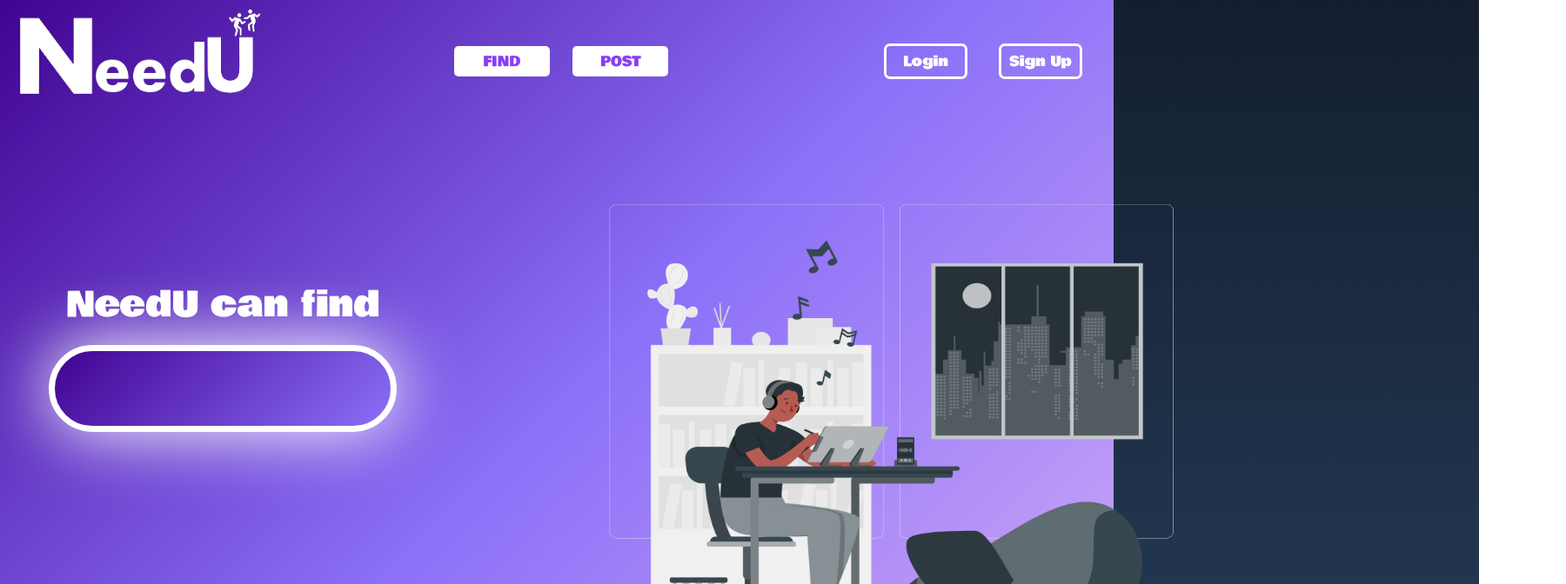
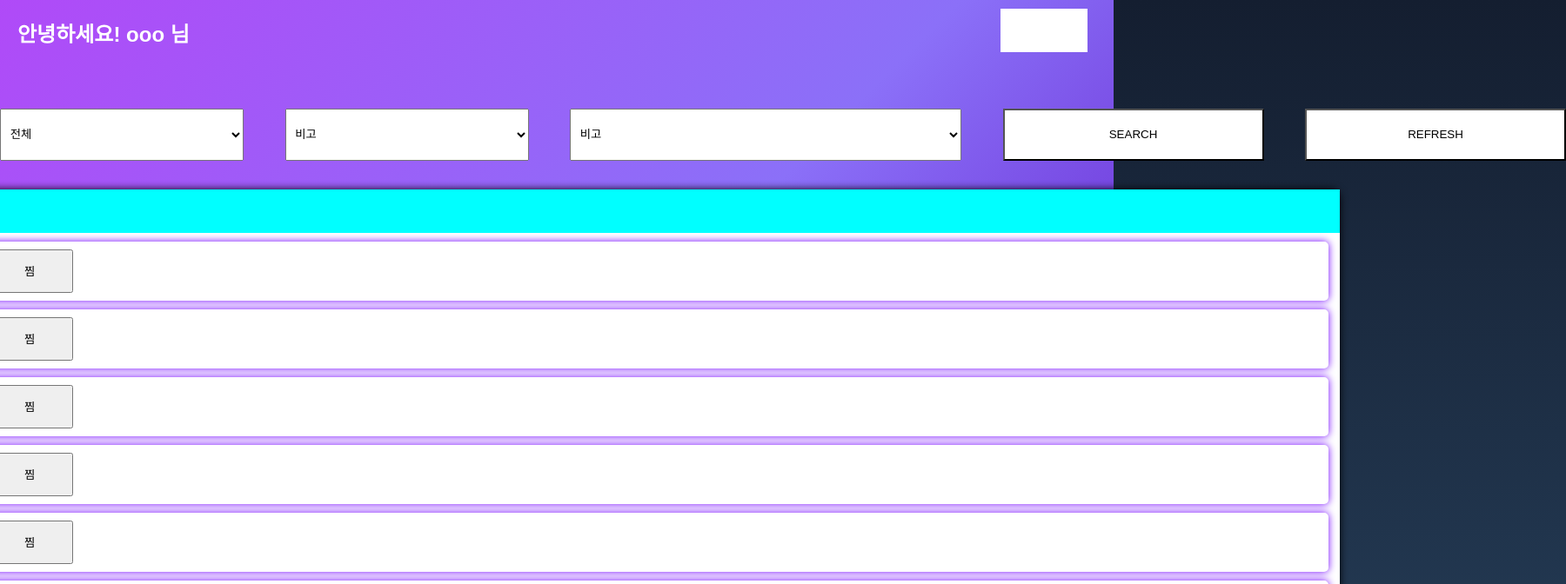
Before and after one commit to ho-sick99/need-u, a React (Create React App) app in the folder need-u-frontend/: page / in a window 1280 px wide. Both pictures are taken after a click on the element "FIND". Shown: the top 672 px of the page at 87% size, 1800 px wide, since content can reach past the window. Built offline with nearby package versions, Linux system fonts and the light colour scheme.

Commit message:
board(게시판 레이아웃 작업 완료)

```diff
--- a/need-u-frontend/src/App.js
+++ /dev/null
@@ -1,13 +0,0 @@
-import Home from './component/home_structure/home.js'
-import './App.css';
-
-function App() {
-
-  return (
-    <div className="App">
-      <Home></Home>
-    </div>
-  );
-}
-
-export default App;
--- /dev/null
+++ b/need-u-frontend/src/App.jsx
@@ -0,0 +1,28 @@
+import Home from './component/home_structure/home.js'
+import Board from './component/board_structure/board.js'
+import store from './home_store.js'
+import './App.css';
+import React, { Component, useState } from "react";
+
+
+export default class App extends Component{
+
+    state = {number:store.getState().number}
+
+    constructor(props){
+      super(props);
+      store.subscribe(function(){ // subscribe는 store가 변할때 마다 호출이 된다.
+          this.setState({number:store.getState().number});
+      }.bind(this));
+    }
+
+    render() {
+    return (
+      <div className="App">
+
+        {this.state.number !== 5 && <Home></Home>}
+        {this.state.number === 5 && <Board></Board>}
+      </div>
+    );
+  }
+}
--- /dev/null
+++ b/need-u-frontend/src/component/board_structure/board.css
@@ -0,0 +1,3 @@
+.board_body{
+    background: linear-gradient(135deg, rgb(176, 74, 248), rgb(139, 112, 248), rgb(81, 0, 187));
+}
--- /dev/null
+++ b/need-u-frontend/src/component/board_structure/board.js
@@ -0,0 +1,16 @@
+import React from 'react';
+import Board_header from './board_header';
+import Board_main from './board_main';
+import './board.css'
+
+
+const Board = () =>{
+    return (
+        <div className='board_body'>
+            <Board_header></Board_header>
+            <Board_main></Board_main>
+        </div>
+    )
+}
+
+export default Board;
--- /dev/null
+++ b/need-u-frontend/src/component/board_structure/board_header.css
@@ -0,0 +1,66 @@
+.board_header_body{
+    height: 300px;
+}
+
+/* 컨테이너1 */
+.board_header_container_1{
+    display:flex;
+    justify-content: space-between;
+}
+
+.hello_text{
+    color: white;
+    margin-left: 20px;
+}
+
+.board_mypage{
+    height: 50px;
+    width: 100px;
+    background-color: rgb(255, 255, 255);
+    margin-top: 10px;
+    margin-right: 30px;
+}
+
+/* 컨테이너2 */
+.board_header_container_2{
+    display:flex;
+    justify-content: space-between;
+    /* background-color: aqua; */
+    width: 1800px;
+    margin: 0 auto; /*이것으로 수평 가운데 정렬이 된다.*/
+    margin-top: 50px;
+}
+
+.select_one {
+    height: 60px;
+    width: 280px; /* 원하는 너비설정 */
+    padding: .8em .5em; /* 여백으로 높이 설정 */
+
+}
+
+.select_two {
+    height: 60px;
+    width: 280px; /* 원하는 너비설정 */
+    padding: .8em .5em; /* 여백으로 높이 설정 */
+}
+
+.select_three {
+    height: 60px;
+    width: 450px; /* 원하는 너비설정 */
+    padding: .8em .5em; /* 여백으로 높이 설정 */
+
+}
+
+.button_one {
+    height: 60px;
+    background-color: white;
+    width: 300px; /* 원하는 너비설정 */
+    padding: .8em .5em; /* 여백으로 높이 설정 */
+}
+
+.button_two {
+    height: 60px;
+    background-color: white;
+    width: 300px; /* 원하는 너비설정 */
+    padding: .8em .5em; /* 여백으로 높이 설정 */
+}
--- /dev/null
+++ b/need-u-frontend/src/component/board_structure/board_header.jsx
@@ -0,0 +1,53 @@
+import React, { Component } from "react";
+import "./board_header.css";
+
+export default class Board_header extends Component{
+
+    render() {
+        return (
+            <div className="board_header_body">
+
+                <div className="board_header_container_1">
+                    {/* 로고 */}
+                    <div className="hello_text">
+                        <h2>안녕하세요! ooo 님</h2>
+                    </div>
+
+                    {/* 마이페이지*/}
+                    <div className="board_mypage">
+
+                    </div>
+                </div>
+
+
+                {/* 컨테이너 2*/}
+                <div className="board_header_container_2">
+                    <select className="select_one">
+                        <option selected>전체</option>
+                        <option>프로젝트</option>
+                        <option>스터디</option>
+                        <option>공모전</option>
+                    </select>
+
+                    <select className="select_two">
+                        <option selected>비고</option>
+                        <option>비고</option>
+                        <option>비고</option>
+                        <option>비고</option>
+                    </select>
+
+                    <select className="select_three">
+                        <option selected>비고</option>
+                        <option>비고</option>
+                        <option>비고</option>
+                        <option>비고</option>
+                    </select>
+
+                    <button className="button_one">SEARCH</button>
+
+                    <button className="button_two">REFRESH</button>
+                </div>
+            </div>
+        )
+    }
+}
--- /dev/null
+++ b/need-u-frontend/src/component/board_structure/board_main.css
@@ -0,0 +1,79 @@
+.board_main_body{
+    height: 629px;
+    background-color: #d2d2e0;
+}
+
+.board_main_body_container{
+    position: relative;
+    height: 680px;
+    width: 1800px;
+    background-color: rgb(255, 255, 255);
+    top : 41%;
+    left : 50%;
+    transform: translate(-50%, -50%);
+    border-radius: 10px;
+    box-shadow: 0 0px 10px 0 rgb(0, 0, 0);
+}
+
+/*게시판 제목*/
+.board_main_body_container_header{
+    background-color: aqua;
+    height: 50px;
+}
+
+/*게시판 리스트*/
+.board_main_body_container_header_list{
+
+}
+
+.board-list{
+    width: 97.7%;
+    height: 50px;
+
+    font-weight: bold;
+    font-size: 20px;
+    margin: 10px;
+    color: rgb(115, 21, 239);
+    background-color: #ffffff;
+    border: 9px solid;
+    border-radius: 5px;
+    border-color: rgb(255, 255, 255);
+    box-shadow: 0 0px 10px 0 rgb(115, 0, 255);
+}
+
+.board-list button{
+    width:100px;
+    height: 50px;
+    margin-right: 7px;
+}
+
+
+/*게시판 마무리*/
+.board_main_body_container_footer{
+    background-color: rgb(0, 132, 132);
+    height: 72px;
+    width: 100%;
+    position: absolute;
+    bottom: 0;
+}
+
+/*게시판 페이지 컨트롤러*/
+.board_main_body_container_footer_page_controller{
+    position: absolute;
+    display: flex;
+    top: 50%;
+    background-color: blue;
+    width: 250px;
+    height: 60px;
+    left: 90%;
+    transform: translate(-50%, -50%);
+}
+
+.board_main_body_container_footer_page_controller div{
+    width: 40px;
+    height: 40px;
+    background-color: red;
+    margin: 5px;
+    margin-top: 11px;
+    border-radius: 50px;
+}
--- /dev/null
+++ b/need-u-frontend/src/component/board_structure/board_main.jsx
@@ -0,0 +1,36 @@
+import React, { Component } from "react";
+import "./board_main.css";
+
+export default class Board_main extends Component{
+
+    render() {
+        return (
+            <div className="board_main_body">
+                <div className="board_main_body_container">
+
+                    <div className="board_main_body_container_header">제목</div>
+
+                    <div class="board_main_body_container_header_list">
+                        <div class="board-list">1<button>보기</button><button>신청</button><button>찜</button></div>
+                        <div class="board-list">2<button>보기</button><button>신청</button><button>찜</button></div>
+                        <div class="board-list">3<button>보기</button><button>신청</button><button>찜</button></div>
+                        <div class="board-list">4<button>보기</button><button>신청</button><button>찜</button></div>
+                        <div class="board-list">5<button>보기</button><button>신청</button><button>찜</button></div>
+                        <div class="board-list">6<button>보기</button><button>신청</button><button>찜</button></div>
+                        <div class="board-list">7<button>보기</button><button>신청</button><button>찜</button></div>
+                    </div>
+
+                    <div className="board_main_body_container_footer">
+                        <div className="board_main_body_container_footer_page_controller">
+                            <div></div>
+                            <div></div>
+                            <div></div>
+                            <div></div>
+                            <div></div>
+                        </div>
+                    </div>
+                </div>
+            </div>
+        )
+    }
+}
--- a/need-u-frontend/src/component/home_structure/home_header.jsx
+++ b/need-u-frontend/src/component/home_structure/home_header.jsx
@@ -16,7 +16,9 @@ export default class Home_header extends Component{
                 {/* 게시글 보기 및 쓰기 */}
                 <div className="home_header_kategory_2">
                     <div className="home_header_kategory_2_list">
-                        <div onClick={() => alert('미완성')}>FIND</div>
+                        <div onClick={function(){
+                            store.dispatch({type:"FIND"});
+                        }.bind(this)}>FIND</div>
 
                         <div onClick={function(){
                             store.dispatch({type:"POST"});
--- a/need-u-frontend/src/home_store.js
+++ b/need-u-frontend/src/home_store.js
@@ -21,6 +21,10 @@ export default createStore(function(state, action){
         return {...state, number: 4}
     }
 
+    if(action.type === "FIND"){
+        return {...state, number: 5}
+    }
+
     return state
 
 }, window.__REDUX_DEVTOOLS_EXTENSION__ && window.__REDUX_DEVTOOLS_EXTENSION__())
```
